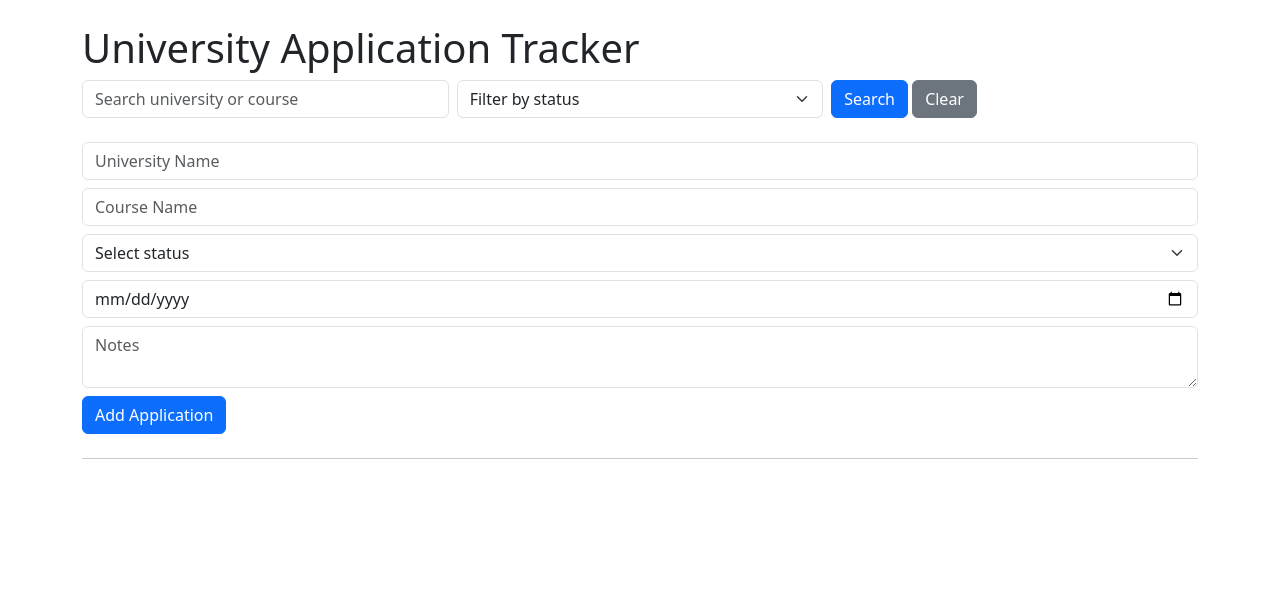
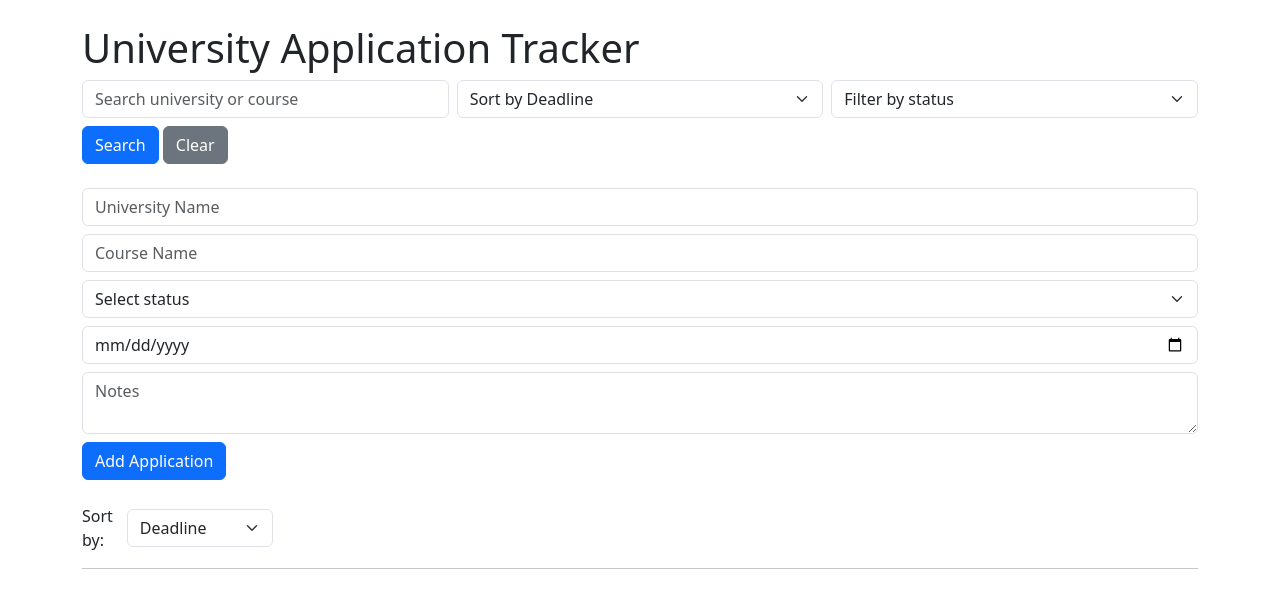
Before and after one commit to soultoufu/uni-app-tracker, a Flask app: page / in a window 1280 px wide. Shown: the top 608 px of the page. Run offline with Flask 3, Linux system fonts and the light colour scheme; data that the repository does not hold is empty.

Commit message:
Add sorting function

```diff
--- a/app.py
+++ b/app.py
@@ -1,5 +1,6 @@
 from flask import Flask, render_template, request, redirect, url_for, flash
 from models import db, Application
+from datetime import datetime
 
 app = Flask(__name__)
 app.secret_key = "f991sdf01sd-uni-tracker-2025"
@@ -41,6 +42,21 @@ def home():
         query = query.filter(Application.status == status)
 
     applications = query.all()
+
+    sort_by = request.args.get("sort_by", "deadline")
+
+    if sort_by == "university":
+        applications.sort(key=lambda x: x.university.lower())
+    elif sort_by == "course":
+        applications.sort(key=lambda x: x.course.lower())
+    else:  # default: deadline
+        def parse_deadline(app):
+            try:
+                return datetime.strptime(app.deadline, "%d-%m-%Y")
+            except:
+                return datetime.max
+        applications.sort(key=parse_deadline)
+
     return render_template("home.html", applications=applications)
 
 @app.route("/edit/<int:id>", methods=["GET", "POST"])
--- a/templates/home.html
+++ b/templates/home.html
@@ -22,6 +22,13 @@
     <form method="GET" class="row g-2 mb-4">
         <div class="col-md-4">
             <input type="text" class="form-control" name="q" placeholder="Search university or course" value="{{ request.args.get('q', '') }}">
+        </div>
+        <div class="col-md-4">
+            <select name="sort_by" class="form-select">
+                <option value="deadline" {% if request.args.get('sort_by') == 'deadline' %}selected{% endif %}>Sort by Deadline</option>
+                <option value="university" {% if request.args.get('sort_by') == 'university' %}selected{% endif %}>Sort by University</option>
+                <option value="course" {% if request.args.get('sort_by') == 'course' %}selected{% endif %}>Sort by Course</option>
+            </select>
         </div>
         <div class="col-md-4">
             <select name="status" class="form-select">
@@ -54,14 +61,30 @@
         <button class="btn btn-primary">Add Application</button>
     </form>
 
-    <!-- ✅ Delete All Button (ABOVE the applications list) -->
-    {% if applications|length > 0 %}
-    <div class="d-flex justify-content-end mb-2">
+    <div class="d-flex justify-content-between align-items-center mb-3">
+
+        <!-- Sort Form -->
+        <form method="GET" class="d-flex align-items-center">
+          <label for="sort_by" class="me-2">Sort by:</label>
+          <select name="sort_by" class="form-select me-2" onchange="this.form.submit()">
+              <option value="deadline" {% if request.args.get('sort_by') == 'deadline' %}selected{% endif %}>Deadline</option>
+              <option value="university" {% if request.args.get('sort_by') == 'university' %}selected{% endif %}>University</option>
+              <option value="course" {% if request.args.get('sort_by') == 'course' %}selected{% endif %}>Course</option>
+          </select>
+
+          <!-- Keep query and status filters if present -->
+          <input type="hidden" name="q" value="{{ request.args.get('q', '') }}">
+          <input type="hidden" name="status" value="{{ request.args.get('status', '') }}">
+        </form>
+
+        <!-- Delete All Button -->
+        {% if applications|length > 0 %}
         <form method="POST" action="/delete_all" onsubmit="return confirm('Are you sure you want to delete all applications?');">
-            <button class="btn btn-danger">🗑️ Delete All Applications</button>
+          <button class="btn btn-danger">🗑️ Delete All Applications</button>
         </form>
-    </div>
-    {% endif %}
+        {% endif %}
+
+      </div>
 
     <hr>
 
```
